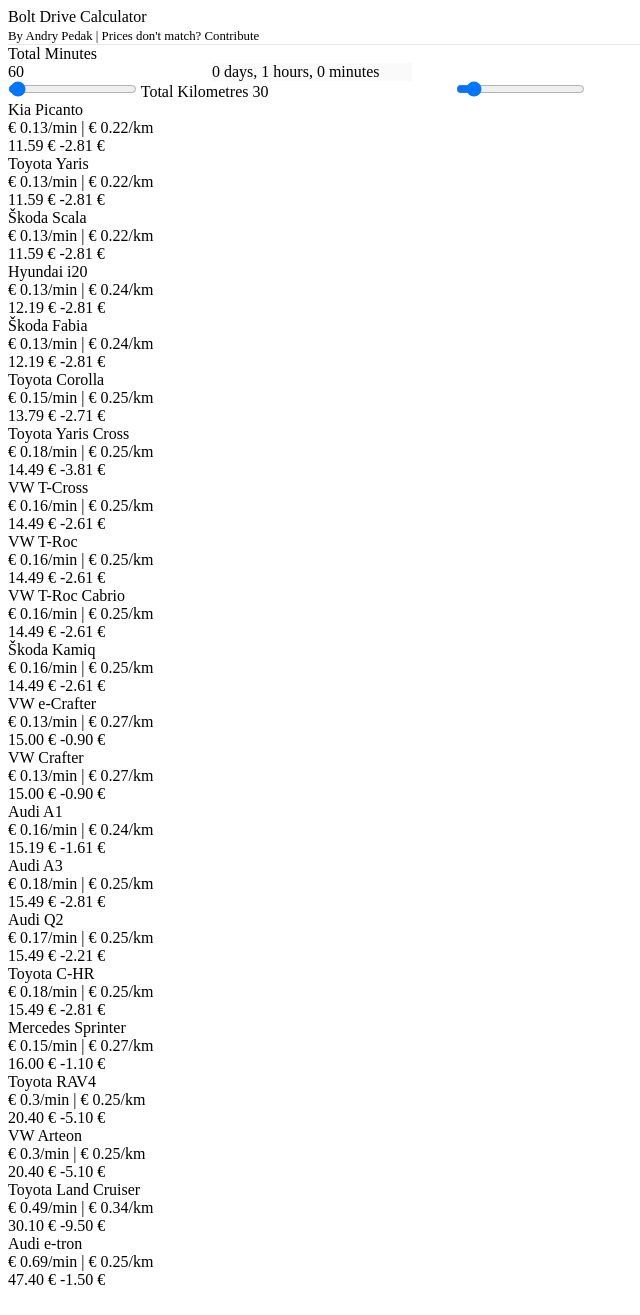
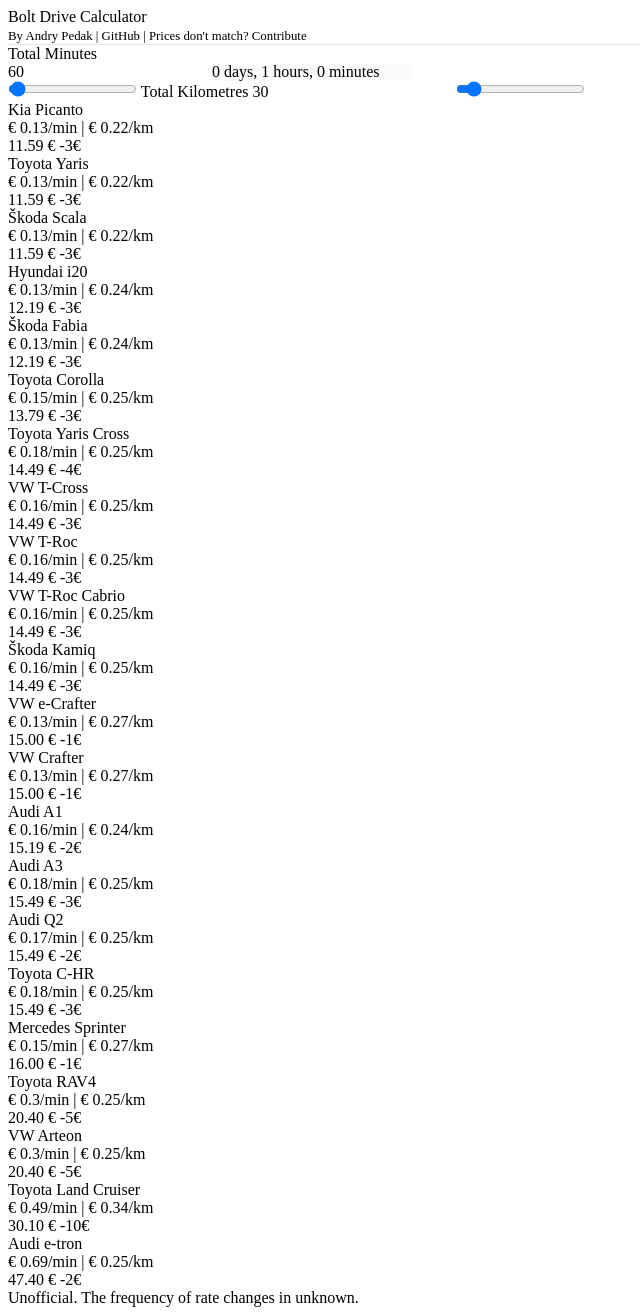
Before and after one commit to aanndryyyy/bolt-calculator, a SvelteKit app: page / in a window 1280 px wide. Shown: the whole page, without its empty margins (0-640 px from the left). Built offline with nearby package versions, Linux system fonts and the light colour scheme.

Commit message:
Add notices

```diff
--- a/src/routes/+page.svelte
+++ b/src/routes/+page.svelte
@@ -71,7 +71,9 @@
 
 <main class="max-w-2xl mx-auto px-4 lg:px-0 my-4 lg:my-24">
   <h1 class="text-3xl font-bold"><span class="text-green-600">Bolt Drive</span> Calculator</h1>
-  <small class="text-gray-500">By <a href="http://pedak.me" target="_blank" rel="noreferrer" class="hover:underline">Andry Pedak</a> | Prices don't match? <a href="https://github.com/aanndryyyy/bolt-calculator/blob/main/src/cars.ts" target="_blank" rel="noreferrer" class="underline">Contribute</a></small>
+  <small class="text-gray-500">
+    By <a href="http://pedak.me" target="_blank" rel="noreferrer" class="hover:underline">Andry Pedak</a> | <a href="https://github.com/aanndryyyy/bolt-calculator" target="_blank" rel="noreferrer" class="hover:underline">GitHub</a> | Prices don't match? <a href="https://github.com/aanndryyyy/bolt-calculator/blob/main/src/cars.ts" target="_blank" rel="noreferrer" class="underline">Contribute</a>
+  </small>
 
   <hr class="mt-4 mb-6">
 
@@ -100,9 +102,11 @@
 
         <div class="text-2xl font-bold text-right" class:text-green-600={i === 0}>
           {(get_duration_price(totalMinutes, car) + totalKilometres*car.price.km).toFixed(2)} &euro;
-          <span class="block text-xs font-normal text-blue-600">{get_discount_total(totalMinutes, car).toFixed(2)} &euro;</span>
+          <span class="block text-xs font-normal text-blue-600" title="Long-term rent discount">{get_discount_total(totalMinutes, car).toFixed(0)}&euro;</span>
         </div>
       </div>
     {/each}
   </div>
+
+  <p class="font-sm text-gray-500 text-center mt-8">Unofficial. The frequency of rate changes in unknown.</p>
 </main>
```
